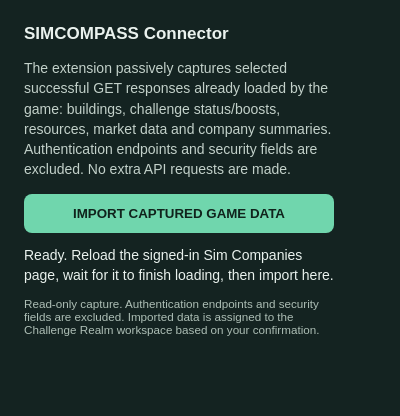
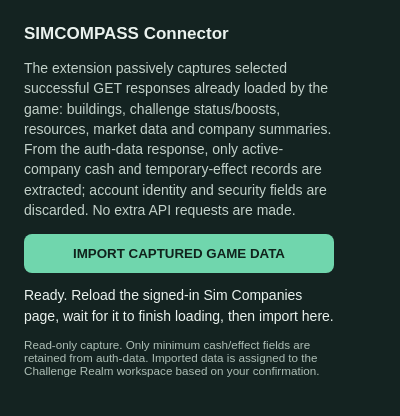
Before and after one commit to darubotol/SIMCOMPASS, a browser extension: page simcompass-chrome-connector/popup.html in a window 400 px wide. Drawn offline with Linux system fonts and the light colour scheme.

Commit message:
Clarify safe cash and temporary-effect capture

```diff
--- a/simcompass-chrome-connector/popup.html
+++ b/simcompass-chrome-connector/popup.html
@@ -14,10 +14,10 @@ small{display:block;margin-top:12px;color:#aebfb6}
 </head>
 <body>
 <h2>SIMCOMPASS Connector</h2>
-<p>The extension passively captures selected successful GET responses already loaded by the game: buildings, challenge status/boosts, resources, market data and company summaries. Authentication endpoints and security fields are excluded. No extra API requests are made.</p>
+<p>The extension passively captures selected successful GET responses already loaded by the game: buildings, challenge status/boosts, resources, market data and company summaries. From the auth-data response, only active-company cash and temporary-effect records are extracted; account identity and security fields are discarded. No extra API requests are made.</p>
 <button id="connect">IMPORT CAPTURED GAME DATA</button>
 <div id="status" role="status">Ready. Reload the signed-in Sim Companies page, wait for it to finish loading, then import here.</div>
-<small>Read-only capture. Authentication endpoints and security fields are excluded. Imported data is assigned to the Challenge Realm workspace based on your confirmation.</small>
+<small>Read-only capture. Only minimum cash/effect fields are retained from auth-data. Imported data is assigned to the Challenge Realm workspace based on your confirmation.</small>
 <script src="popup.js"></script>
 </body>
 </html>
```
